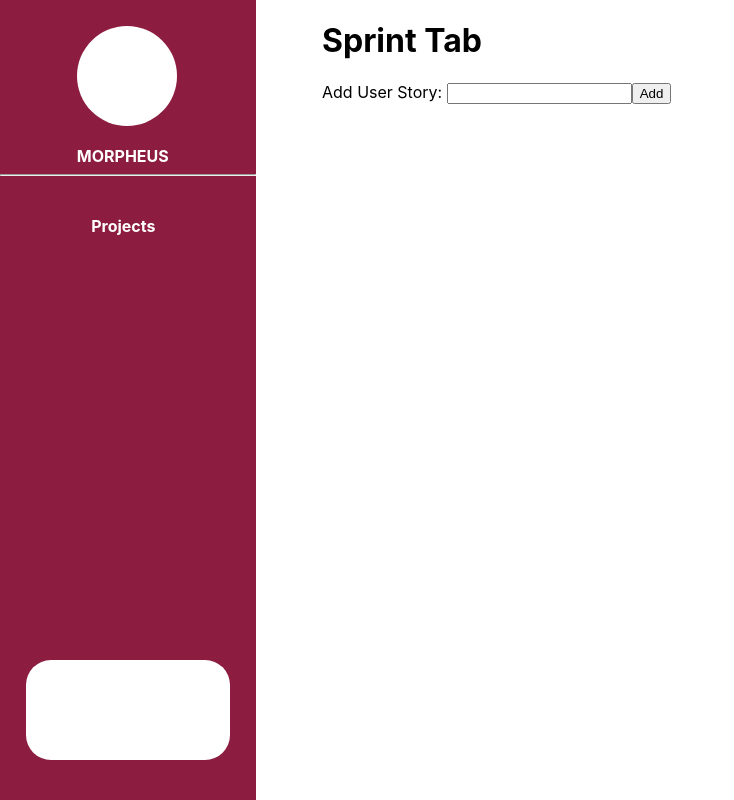
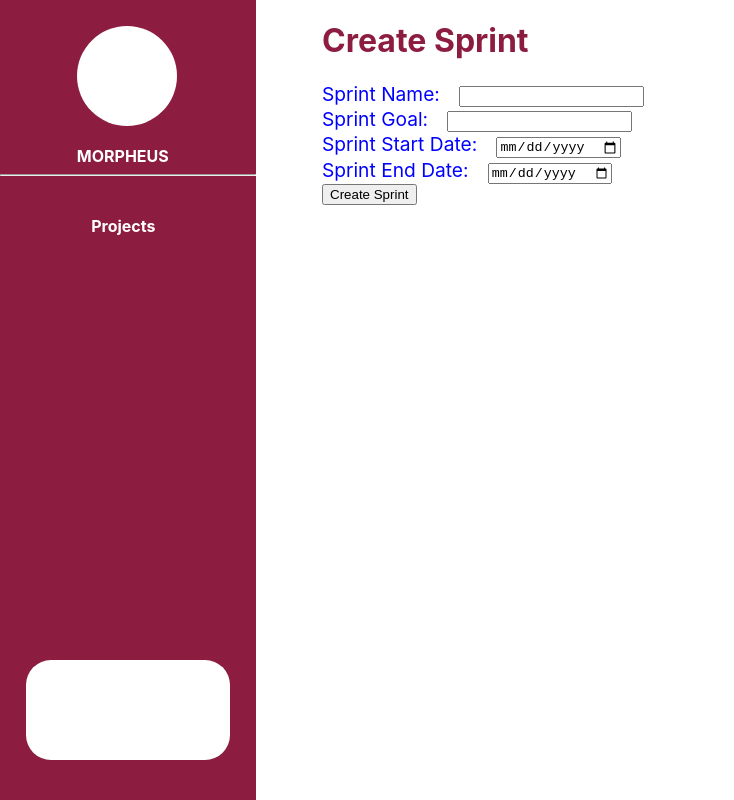
Before and after one commit to SER516-Team-Morpheus/scrum-simulator, a React (Create React App) app: page /sprints in a window 1280 px wide. Shown: the whole page, without its empty margins (0-734 px from the left). Built offline with nearby package versions, Linux system fonts and the light colour scheme.

Commit message:
Finalized Sprint Tab UI

```diff
--- a/package.json
+++ b/package.json
@@ -5,7 +5,7 @@
   "dependencies": {
     "@emotion/react": "^11.10.6",
     "@emotion/styled": "^11.10.6",
-    "@mui/material": "^5.11.14",
+    "@mui/material": "^5.11.16",
     "@testing-library/jest-dom": "^5.16.5",
     "@testing-library/react": "^13.4.0",
     "@testing-library/user-event": "^13.5.0",
--- a/src/component/SprintTab.js
+++ b/src/component/SprintTab.js
@@ -1,75 +1,77 @@
-import React, { useState } from "react";
+import { Button, Dialog, DialogActions, DialogContent, DialogTitle, TextField } from '@mui/material';
+import React, { useState } from 'react';
 
 function SprintTab() {
-  const [userStories, setUserStories] = useState([]);
-  const [storyContent, setStoryContent] = useState("");
+  const [sprintName, setSprintName] = useState('');
+  const [sprintGoal, setSprintGoal] = useState('');
+  const [sprintStartDate, setSprintStartDate] = useState('');
+  const [sprintEndDate, setSprintEndDate] = useState('');
+  const [sprintData, setSprintData] = useState(null);
 
-  function handleAddUserStory() {
-    setUserStories([
-      ...userStories,
-      { id: userStories.length + 1, content: storyContent }
-    ]);
-    setStoryContent("");
-  }
+  const handleSprintNameChange = (event) => {
+    setSprintName(event.target.value);
+  };
 
-  function handleDragStart(e, story) {
-    e.dataTransfer.setData("text/plain", story.id);
-  }
+  const handleSprintGoalChange = (event) => {
+    setSprintGoal(event.target.value);
+  };
 
-  function handleDragOver(e) {
-    e.preventDefault();
-  }
+  const handleSprintStartDateChange = (event) => {
+    setSprintStartDate(event.target.value);
+  };
 
-  function handleDrop(e) {
-    const storyId = e.dataTransfer.getData("text/plain");
-    const newStories = userStories.filter(story => story.id !== parseInt(storyId));
-    const storyToAdd = userStories.find(story => story.id === parseInt(storyId));
-    newStories.splice(e.target.dataset.index, 0, storyToAdd);
-    setUserStories(newStories);
-  }
+  const handleSprintEndDateChange = (event) => {
+    setSprintEndDate(event.target.value);
+  };
 
-  function handleStoryContentChange(e, id) {
-    const newStories = userStories.map(story => {
-      if (story.id === id) {
-        return { ...story, content: e.target.value };
-      } else {
-        return story;
-      }
-    });
-    setUserStories(newStories);
-  }
+  const handleCreateSprint = () => {
+    const data = {
+      name: sprintName,
+      goal: sprintGoal,
+      startDate: sprintStartDate,
+      endDate: sprintEndDate,
+    };
+    console.log(data);
+    setSprintData(data);
+  };
 
   return (
     <div>
-      <h1>Sprint Tab</h1>
       <div>
-        <label htmlFor="storyContent">Add User Story: </label>
-        <input
-          type="text"
-          id="storyContent"
-          value={storyContent}
-          onChange={(e) => setStoryContent(e.target.value)}
-        />
-        <button onClick={handleAddUserStory}>Add</button>
+        <h1 style={{color: "#8C1D40"}}>Create Sprint</h1>
+
+        <div>
+          <label htmlFor="sprintName" style={{ marginRight: "1em", fontSize: "1.2em", color: "blue" }}>Sprint Name:</label>
+          <input type="text" id="sprintName" name="sprintName" value={sprintName} onChange={handleSprintNameChange} />
+        </div>
+
+        <div>
+          <label htmlFor="sprintGoal" style={{ marginRight: "1em", fontSize: "1.2em", color: "blue" }}>Sprint Goal:</label>
+          <input type="text" id="sprintGoal" name="sprintGoal" value={sprintGoal} onChange={handleSprintGoalChange} />
+        </div>
+
+        <div>
+          <label htmlFor="sprintStartDate" style={{ marginRight: "1em", fontSize: "1.2em", color: "blue" }} >Sprint Start Date:</label>
+          <input type="date" id="sprintStartDate" name="sprintStartDate" value={sprintStartDate} onChange={handleSprintStartDateChange} />
+        </div>
+
+        <div>
+          <label htmlFor="sprintEndDate" style={{ marginRight: "1em", fontSize: "1.2em", color: "blue" }}>Sprint End Date:</label>
+          <input type="date" id="sprintEndDate" name="sprintEndDate" value={sprintEndDate} onChange={handleSprintEndDateChange} />
+        </div>
+
+        <button onClick={handleCreateSprint} style={{ float: "left" }}>Create Sprint</button>
       </div>
-      <div
-        onDragOver={handleDragOver}
-        onDrop={handleDrop}
-      >
-        {userStories.map((story, index) => (
-          <div
-            key={story.id}
-            draggable
-            onDragStart={(e) => handleDragStart(e, story)}
-            data-index={index}
-          >
-            <textarea
-              value={story.content}
-              onChange={(e) => handleStoryContentChange(e, story.id)}
-            />
-          </div>
-        ))}
+
+      {sprintData && (
+        <div>
+        <h3 style={{textAlign: "center", color: "#8C1D40"}}>Sprints Created: </h3>
+        <p>Name: {sprintData.name}</p>
+        <p>Goal: {sprintData.goal}</p>
+        <p>Start Date: {sprintData.startDate}</p>
+        <p>End Date: {sprintData.endDate}</p>
       </div>
+      )}
     </div>
   );
 }
```
Also changed, not shown: 1 other file (tests, documents, lock files or other folders).
